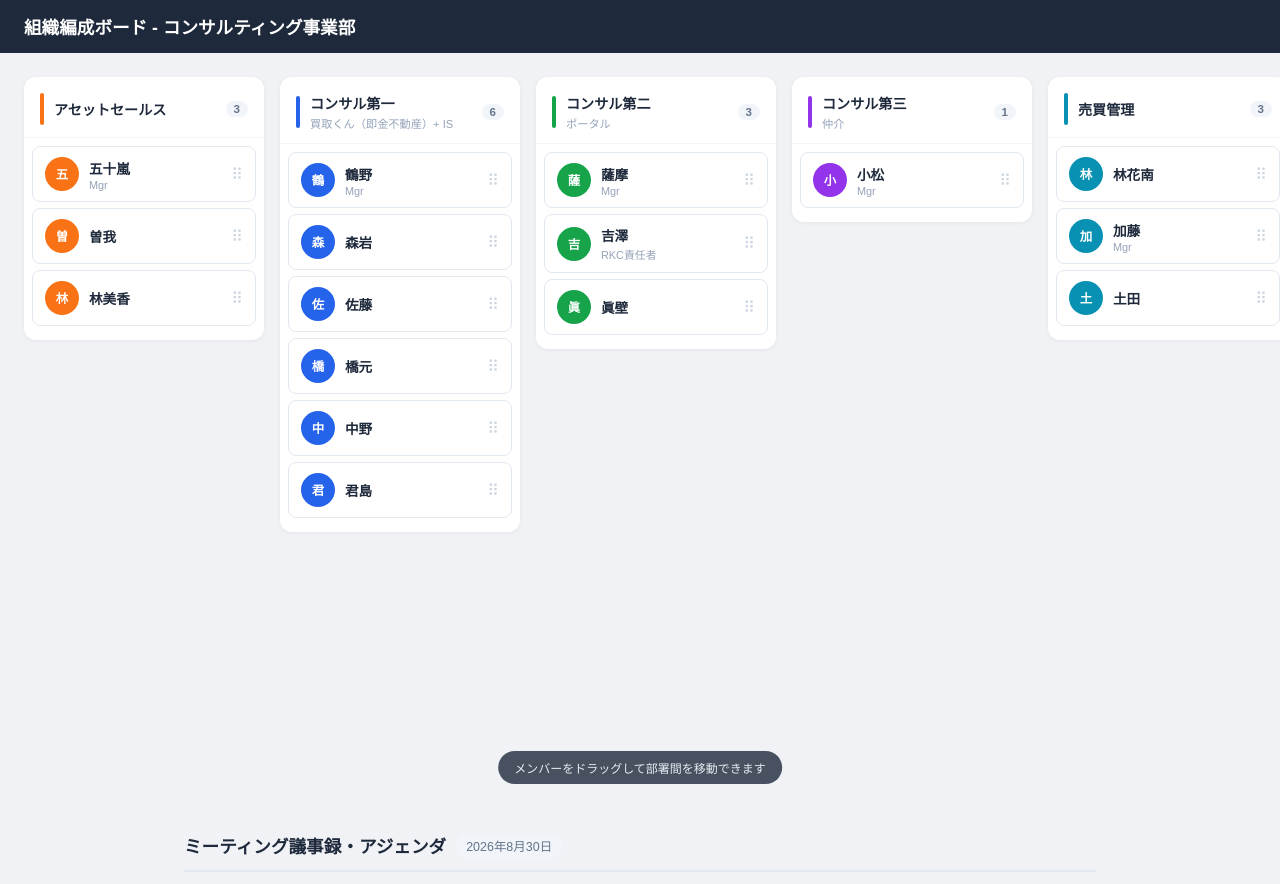
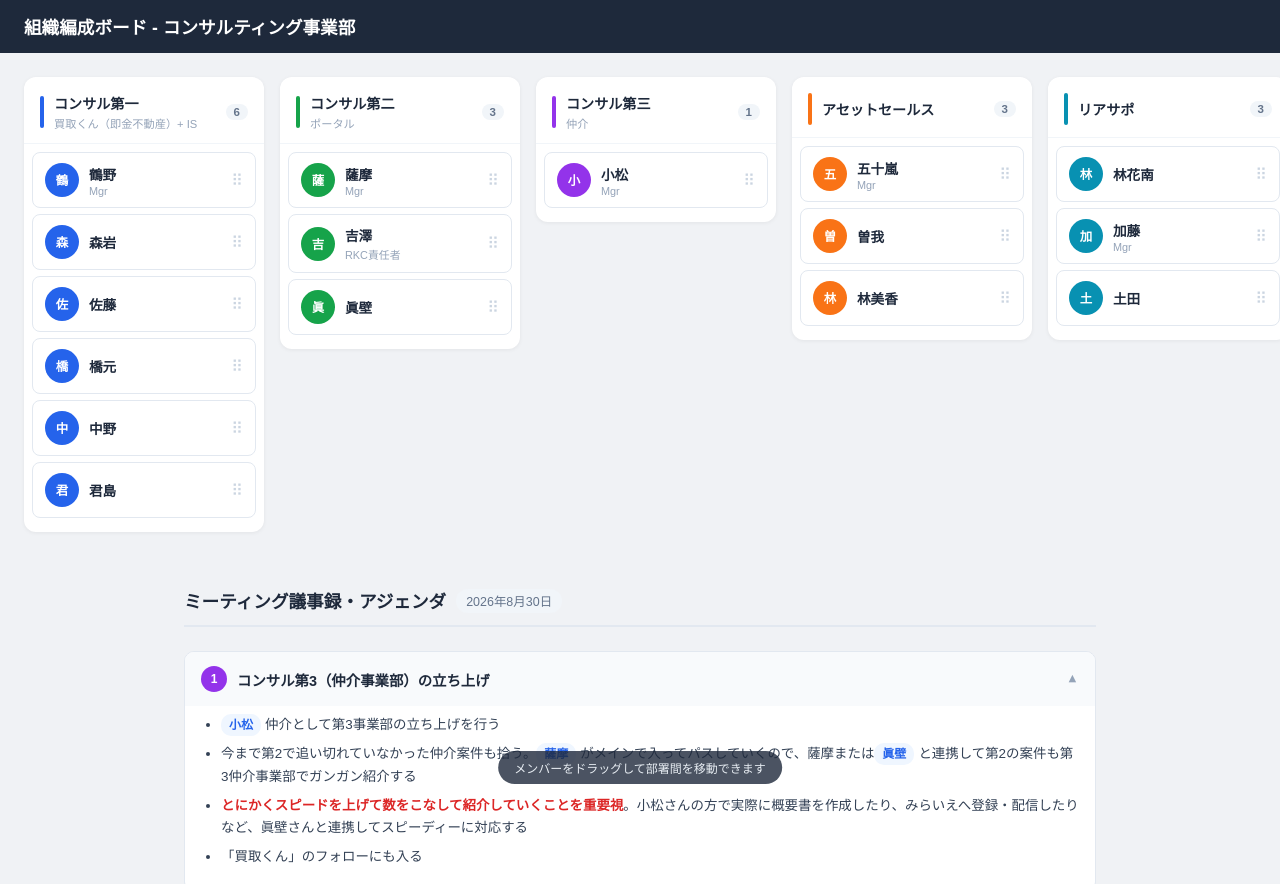
Before and after one commit to satsuma-wq/seat-planner, a website: page index.html in a window 1280 px wide. Shown: the top 884 px of the page. Drawn offline with Linux system fonts and the light colour scheme.

Commit message:
update: ボード並び順変更、余白削除、売買管理→リアサポに名称変更

```diff
--- a/index.html
+++ b/index.html
@@ -30,7 +30,7 @@
     gap: 16px;
     padding: 24px;
     overflow-x: auto;
-    min-height: calc(100vh - 52px);
+    min-height: auto;
     align-items: flex-start;
   }
 
@@ -400,11 +400,11 @@
 
 <script>
 const DEPARTMENTS = [
-  { id: 'asset',   name: 'アセットセールス', color: '#f97316', sub: '' },
   { id: 'consul1', name: 'コンサル第一',     color: '#2563eb', sub: '買取くん（即金不動産）+ IS' },
   { id: 'consul2', name: 'コンサル第二',     color: '#16a34a', sub: 'ポータル' },
   { id: 'consul3', name: 'コンサル第三',     color: '#9333ea', sub: '仲介' },
-  { id: 'baibai',  name: '売買管理',         color: '#0891b2', sub: '' },
+  { id: 'asset',   name: 'アセットセールス', color: '#f97316', sub: '' },
+  { id: 'baibai',  name: 'リアサポ',         color: '#0891b2', sub: '' },
 ];
 
 // スクリーンショットの配置を反映
@@ -433,7 +433,7 @@ const INITIAL_MEMBERS = [
 
 // localStorageから復元、なければ初期値（バージョンが変わったらリセット）
 const STORAGE_KEY = 'seat-planner-state';
-const DATA_VERSION = 3;
+const DATA_VERSION = 4;
 let members = loadState() || JSON.parse(JSON.stringify(INITIAL_MEMBERS));
 let dragMemberId = null;
 
```
